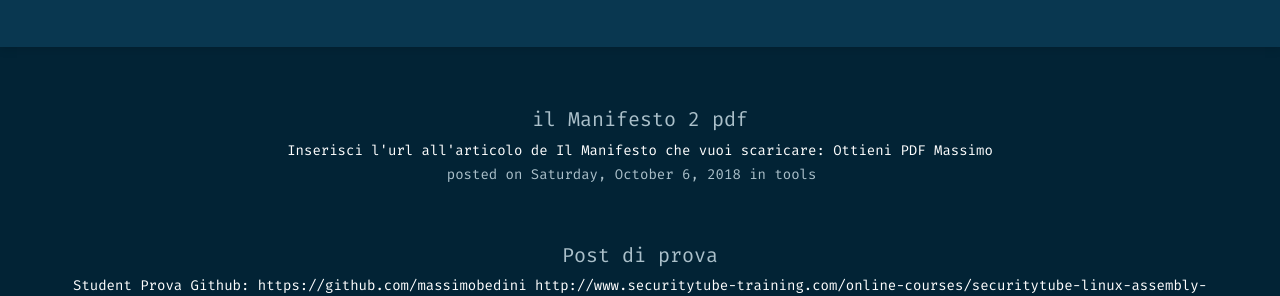
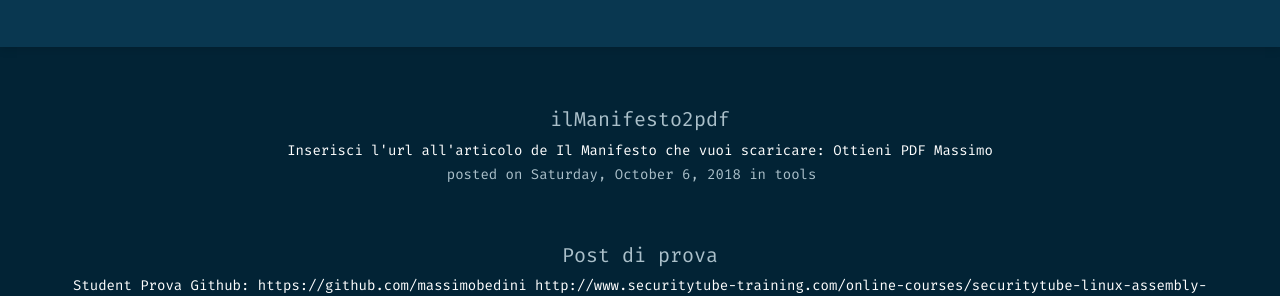
Before and after one commit to goax/goax.github.io, a Jekyll site: the page built from index.html, in a window 1280 px wide. Shown: the part 132-428 px from the top of the page. Built offline with Jekyll 4.4.1, drawn with Linux system fonts in a browser that asks for light colours; nearby versions of some CDN libraries; some web fonts are replaced.

Commit message:
re_update

```diff
--- a/_posts/2018-11-06-manifesto-2-pdf.markdown
+++ b/_posts/2018-11-06-manifesto-2-pdf.markdown
@@ -1,6 +1,6 @@
 ---
 layout: post
-title:  "il Manifesto 2 pdf"
+title:  "ilManifesto2pdf"
 date:   06-10-2018
 categories: tools
 ---
```
